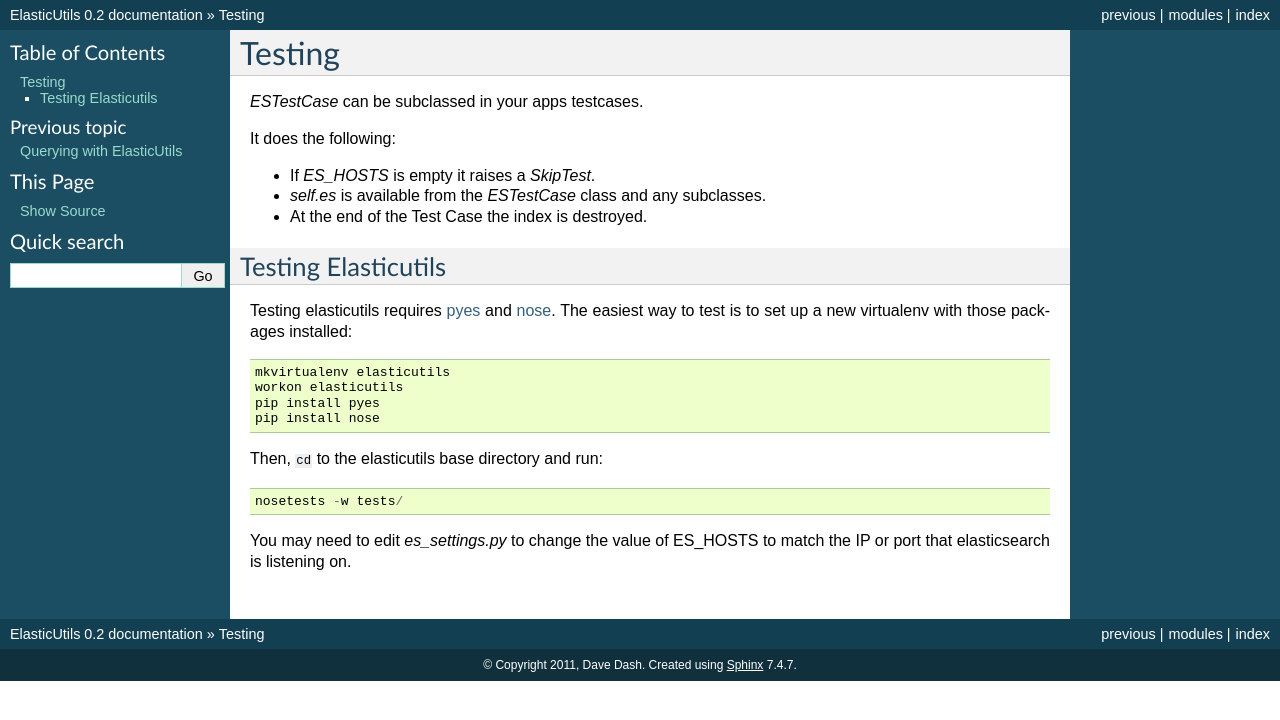
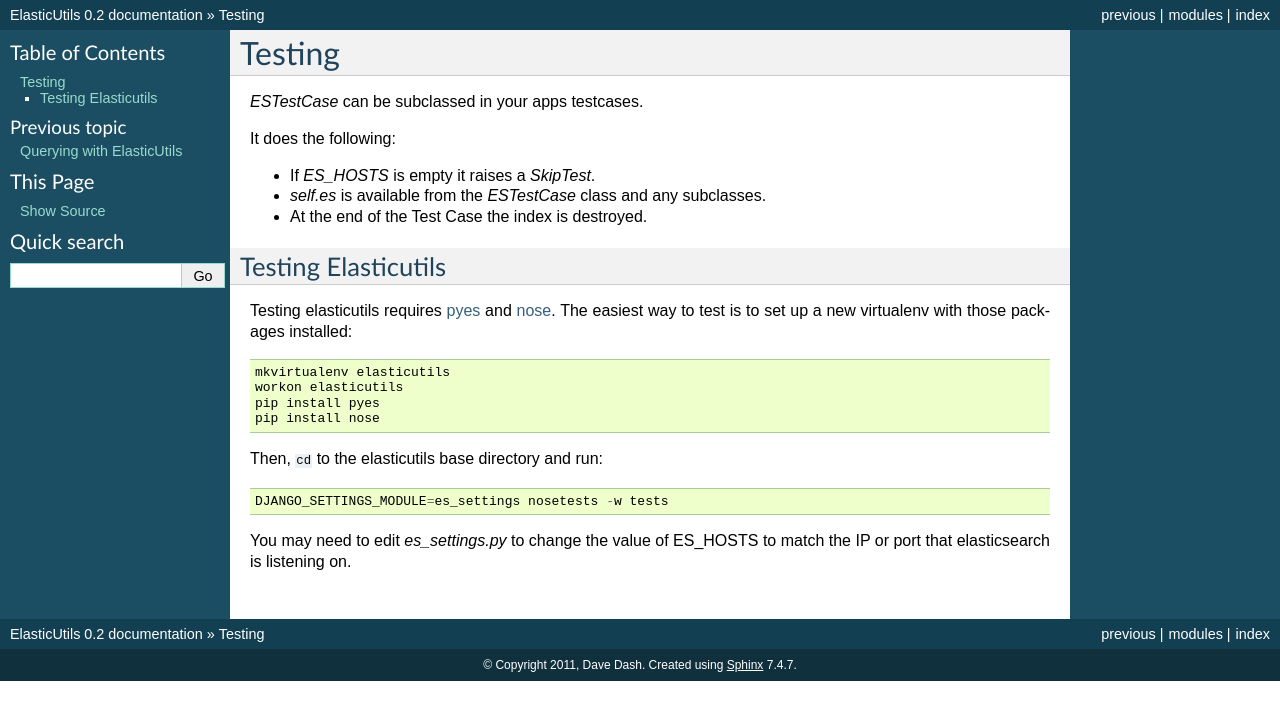
Before and after one commit to mozilla/elasticutils, a Sphinx documentation site: the page built from docs/testing.rst, in a window 1280 px wide. Shown: the top 720 px of the page. Built offline with Sphinx 7.4.7, drawn with Linux system fonts in a browser that asks for light colours.

Commit message:
Truth about testing.

```diff
--- a/docs/testing.rst
+++ b/docs/testing.rst
@@ -24,7 +24,7 @@
 
 Then, ``cd`` to the elasticutils base directory and run::
 
-    nosetests -w tests/
+    DJANGO_SETTINGS_MODULE=es_settings nosetests -w tests
 
 You may need to edit `es_settings.py` to change the value of ES_HOSTS to match
 the IP or port that elasticsearch is listening on.
```
